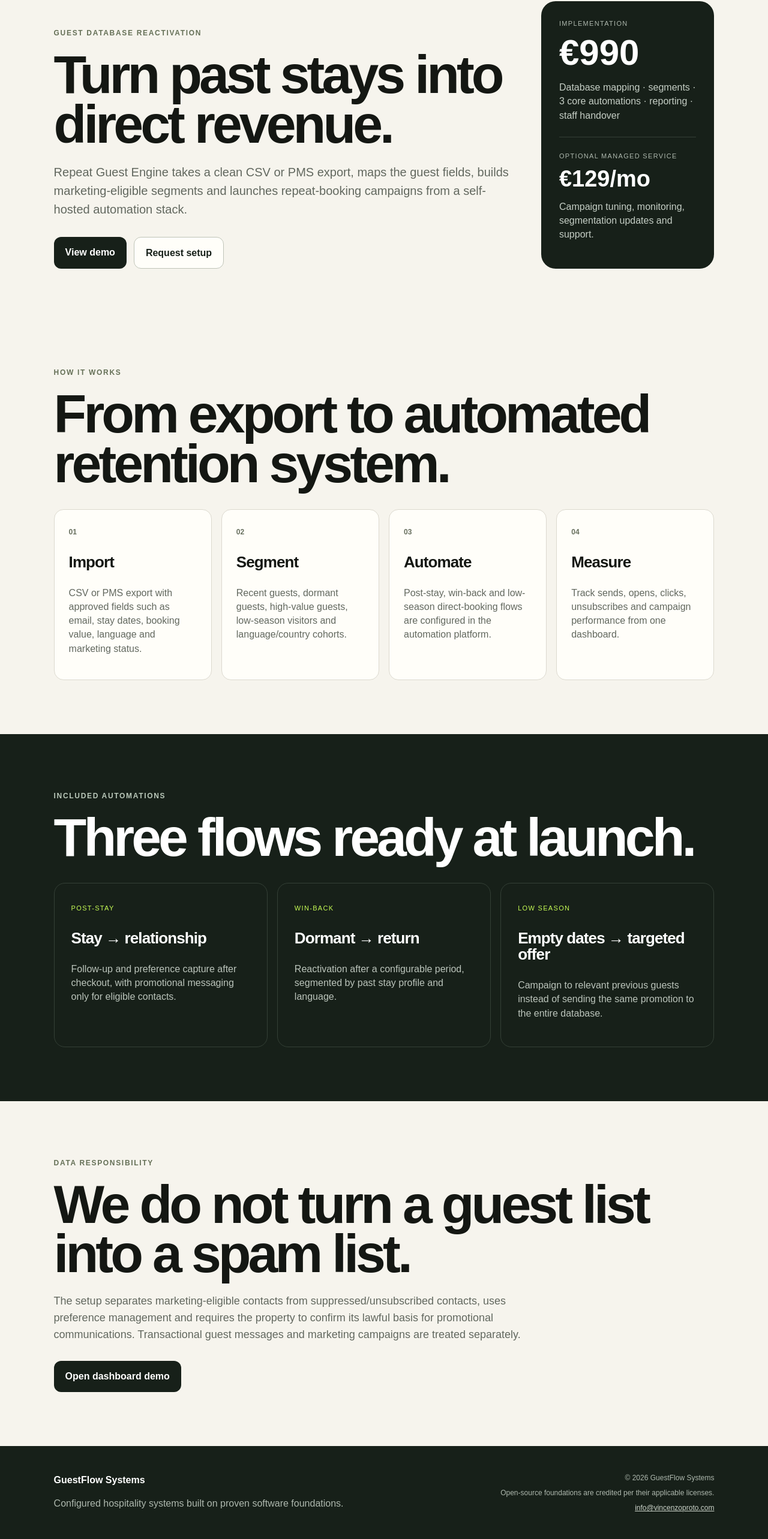
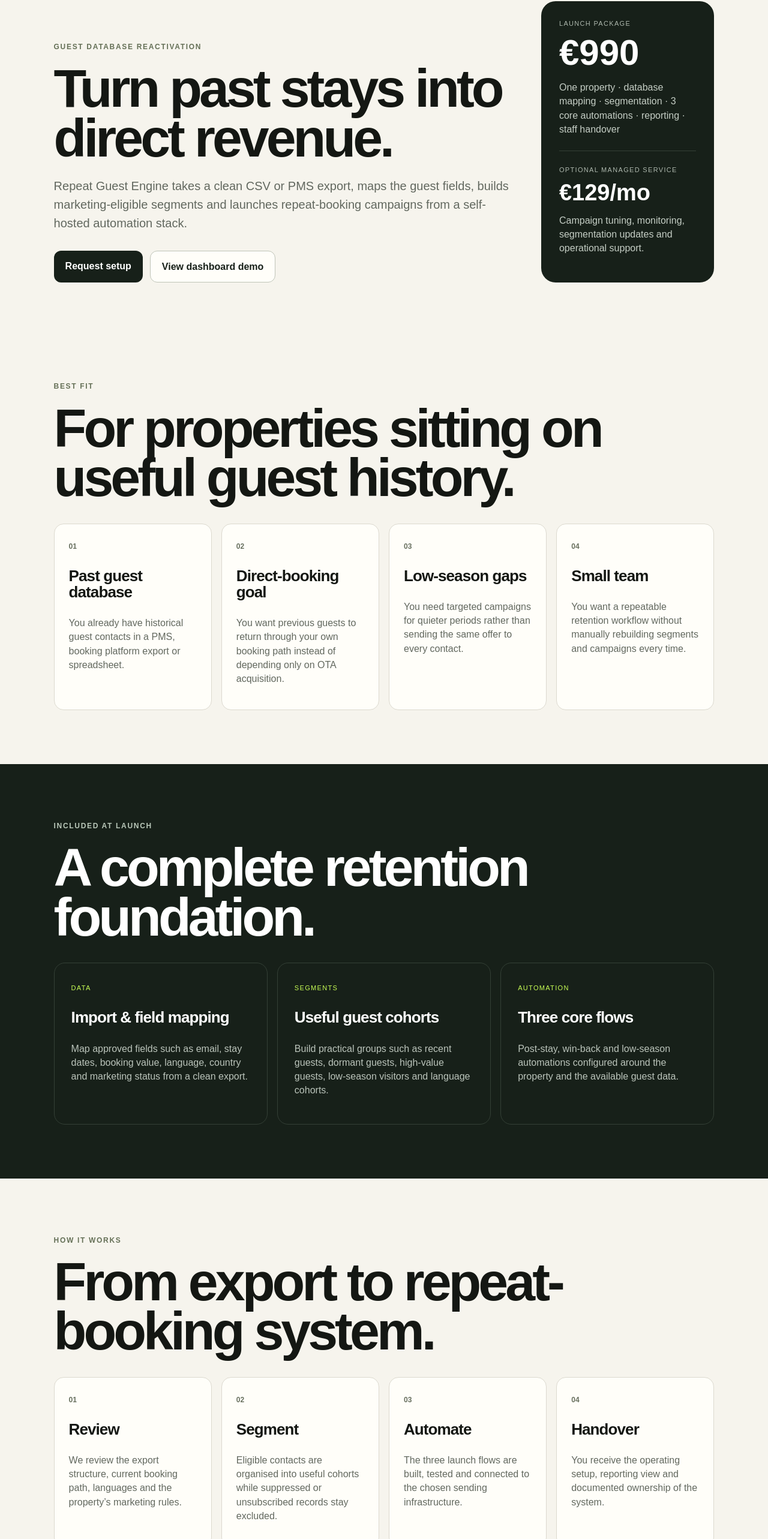
Before and after one commit to vincenzoproto/DigitalGrowthKits, a Next.js app: page /repeat-guest-engine in a window 1280 px wide. Shown: the part 155-2721 px from the top of the page at 60% size. Built offline with nearby package versions, Linux system fonts and the light colour scheme.

Commit message:
Complete Repeat Guest Engine commercial offer

```diff
--- a/app/repeat-guest-engine/page.tsx
+++ b/app/repeat-guest-engine/page.tsx
@@ -10,39 +10,63 @@ export default function RepeatGuestEnginePage() {
           <h1>Turn past stays into direct revenue.</h1>
           <p className={styles.lead}>Repeat Guest Engine takes a clean CSV or PMS export, maps the guest fields, builds marketing-eligible segments and launches repeat-booking campaigns from a self-hosted automation stack.</p>
           <div className={styles.actions}>
-            <Link className={styles.primary} href="/repeat-guest-engine/demo">View demo</Link>
-            <a className={styles.secondary} href="mailto:info@vincenzoproto.com?subject=Repeat%20Guest%20Engine%20Setup">Request setup</a>
+            <Link className={styles.primary} href="/request-setup?product=repeat-guest-engine">Request setup</Link>
+            <Link className={styles.secondary} href="/repeat-guest-engine/demo">View dashboard demo</Link>
           </div>
         </div>
         <aside className={styles.priceCard}>
-          <span>Implementation</span><strong>€990</strong><p>Database mapping · segments · 3 core automations · reporting · staff handover</p>
-          <hr /><span>Optional managed service</span><strong className={styles.monthly}>€129/mo</strong><p>Campaign tuning, monitoring, segmentation updates and support.</p>
+          <span>Launch package</span><strong>€990</strong><p>One property · database mapping · segmentation · 3 core automations · reporting · staff handover</p>
+          <hr /><span>Optional managed service</span><strong className={styles.monthly}>€129/mo</strong><p>Campaign tuning, monitoring, segmentation updates and operational support.</p>
         </aside>
       </section>
 
       <section className={styles.section}>
-        <span className={styles.eyebrow}>How it works</span><h2>From export to automated retention system.</h2>
+        <span className={styles.eyebrow}>Best fit</span><h2>For properties sitting on useful guest history.</h2>
         <div className={styles.grid4}>
-          <div><b>01</b><h3>Import</h3><p>CSV or PMS export with approved fields such as email, stay dates, booking value, language and marketing status.</p></div>
-          <div><b>02</b><h3>Segment</h3><p>Recent guests, dormant guests, high-value guests, low-season visitors and language/country cohorts.</p></div>
-          <div><b>03</b><h3>Automate</h3><p>Post-stay, win-back and low-season direct-booking flows are configured in the automation platform.</p></div>
-          <div><b>04</b><h3>Measure</h3><p>Track sends, opens, clicks, unsubscribes and campaign performance from one dashboard.</p></div>
+          <div><b>01</b><h3>Past guest database</h3><p>You already have historical guest contacts in a PMS, booking platform export or spreadsheet.</p></div>
+          <div><b>02</b><h3>Direct-booking goal</h3><p>You want previous guests to return through your own booking path instead of depending only on OTA acquisition.</p></div>
+          <div><b>03</b><h3>Low-season gaps</h3><p>You need targeted campaigns for quieter periods rather than sending the same offer to every contact.</p></div>
+          <div><b>04</b><h3>Small team</h3><p>You want a repeatable retention workflow without manually rebuilding segments and campaigns every time.</p></div>
         </div>
       </section>
 
       <section className={styles.darkSection}>
-        <span className={styles.eyebrowLight}>Included automations</span><h2>Three flows ready at launch.</h2>
+        <span className={styles.eyebrowLight}>Included at launch</span><h2>A complete retention foundation.</h2>
+        <div className={styles.flowGrid}>
+          <article><span>DATA</span><h3>Import & field mapping</h3><p>Map approved fields such as email, stay dates, booking value, language, country and marketing status from a clean export.</p></article>
+          <article><span>SEGMENTS</span><h3>Useful guest cohorts</h3><p>Build practical groups such as recent guests, dormant guests, high-value guests, low-season visitors and language cohorts.</p></article>
+          <article><span>AUTOMATION</span><h3>Three core flows</h3><p>Post-stay, win-back and low-season automations configured around the property and the available guest data.</p></article>
+        </div>
+      </section>
+
+      <section className={styles.section}>
+        <span className={styles.eyebrow}>How it works</span><h2>From export to repeat-booking system.</h2>
+        <div className={styles.grid4}>
+          <div><b>01</b><h3>Review</h3><p>We review the export structure, current booking path, languages and the property’s marketing rules.</p></div>
+          <div><b>02</b><h3>Segment</h3><p>Eligible contacts are organised into useful cohorts while suppressed or unsubscribed records stay excluded.</p></div>
+          <div><b>03</b><h3>Automate</h3><p>The three launch flows are built, tested and connected to the chosen sending infrastructure.</p></div>
+          <div><b>04</b><h3>Handover</h3><p>You receive the operating setup, reporting view and documented ownership of the system.</p></div>
+        </div>
+      </section>
+
+      <section className={styles.darkSection}>
+        <span className={styles.eyebrowLight}>Three launch automations</span><h2>Start with the flows that matter.</h2>
         <div className={styles.flowGrid}>
           <article><span>POST-STAY</span><h3>Stay → relationship</h3><p>Follow-up and preference capture after checkout, with promotional messaging only for eligible contacts.</p></article>
           <article><span>WIN-BACK</span><h3>Dormant → return</h3><p>Reactivation after a configurable period, segmented by past stay profile and language.</p></article>
-          <article><span>LOW SEASON</span><h3>Empty dates → targeted offer</h3><p>Campaign to relevant previous guests instead of sending the same promotion to the entire database.</p></article>
+          <article><span>LOW SEASON</span><h3>Empty dates → targeted offer</h3><p>Campaign relevant previous guests instead of broadcasting the same promotion to the entire database.</p></article>
         </div>
+      </section>
+
+      <section className={styles.section}>
+        <span className={styles.eyebrow}>What we need from you</span><h2>No live database is required for the first conversation.</h2>
+        <p className={styles.leadSmall}>For the setup review, send only the property basics, the approximate size/source of the guest database, your current PMS or booking stack and the main commercial goal. Guest-level data is handled only once the implementation scope and data responsibilities are clear.</p>
+        <div className={styles.actions}><Link className={styles.primary} href="/request-setup?product=repeat-guest-engine">Request the setup review</Link><Link className={styles.secondary} href="/repeat-guest-engine/demo">Open dashboard demo</Link></div>
       </section>
 
       <section className={styles.section}>
         <span className={styles.eyebrow}>Data responsibility</span><h2>We do not turn a guest list into a spam list.</h2>
         <p className={styles.leadSmall}>The setup separates marketing-eligible contacts from suppressed/unsubscribed contacts, uses preference management and requires the property to confirm its lawful basis for promotional communications. Transactional guest messages and marketing campaigns are treated separately.</p>
-        <div className={styles.actions}><Link className={styles.primary} href="/repeat-guest-engine/demo">Open dashboard demo</Link></div>
       </section>
     </main>
   );
```
